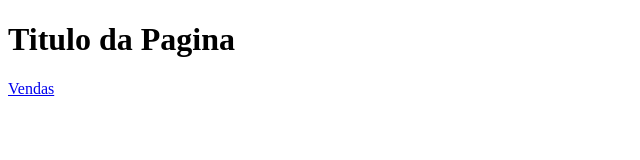
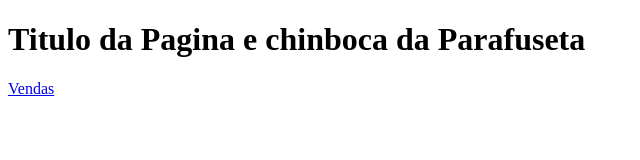
Before and after one commit to PlayerRV8/NovoTeste, a plain HTML site: page index.html in a window 1280 px wide. Shown: the whole page, without its empty margins (0-640 px from the left). Drawn offline with Linux system fonts and the light colour scheme.

Commit message:
Adiciona novo Titulo

```diff
--- a/index.html
+++ b/index.html
@@ -10,7 +10,7 @@
     <div id="Container">
         <div id="Cabecalho">
             <h1>
-                Titulo da Pagina
+                Titulo da Pagina e chinboca da Parafuseta
             </h1>
         </div>
         <div id="Menu">
```
